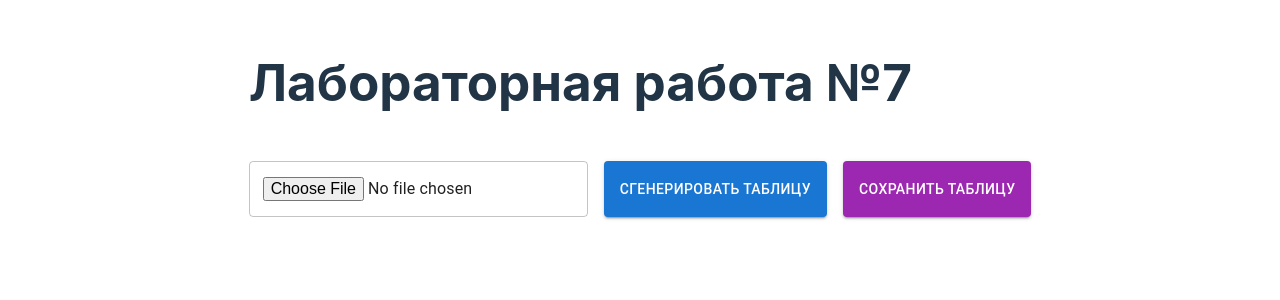
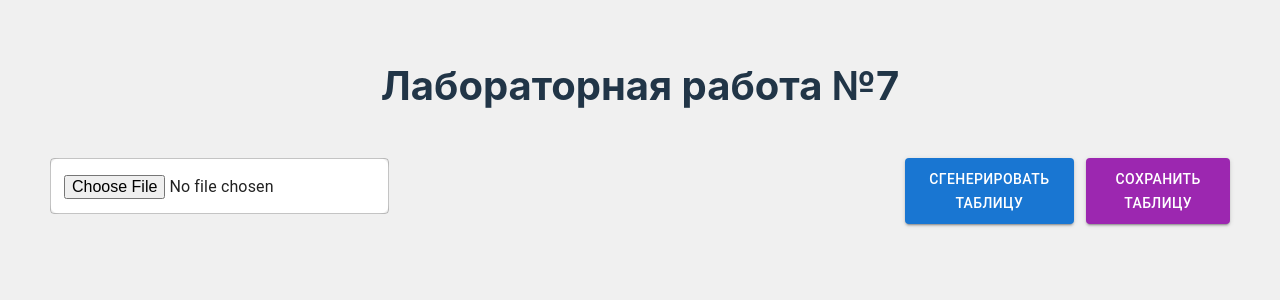
Before and after one commit to Cropsii/DecodeIN, a React (Vite) app: page / in a window 1280 px wide. Shown: the top 300 px of the page. Built offline with nearby package versions, Linux system fonts and the light colour scheme.

Commit message:
Оптимизация под телефоны

```diff
--- a/src/index.css
+++ b/src/index.css
@@ -1,208 +1,273 @@
-/* labwork1.css */
 :root {
   font-family: Inter, system-ui, Avenir, Helvetica, Arial, sans-serif;
   line-height: 1.5;
   font-weight: 400;
-
   color-scheme: light dark;
   color: rgba(255, 255, 255, 0.87);
-  background-color: #292929;
-
-  font-synthesis: none;
-  text-rendering: optimizeLegibility;
-  -webkit-font-smoothing: antialiased;
-  -moz-osx-font-smoothing: grayscale;
+  background-color: #1a1a1a;
 }
 
-a {
-  font-weight: 500;
-  color: #646cff;
-  text-decoration: inherit;
-}
-a:hover {
-  color: #535bf2;
+/* Mobile-first подход */
+body {
+  margin: 0;
+  padding: 10px;
+  min-width: 320px;
+  min-height: 100vh;
+  background: linear-gradient(135deg, #1a1a1a 0%, #2d2d2d 100%);
 }
 
-body {
-  display: flex;
-  align-items: center;
-  flex-direction: column;
-  margin: 0;
-  min-width: 320px;
-  min-height: 100vh;
-}
 main {
-  margin: 20px;
+  padding: 10px;
   display: flex;
   gap: 1rem;
   flex-direction: column;
 }
+
 h1 {
-  font-size: 3.2em;
-  line-height: 1.1;
+  font-size: 1.8em;
+  text-align: center;
+  margin: 1rem 0;
+}
+
+h2 {
+  font-size: 1.4em;
+  text-align: center;
+  color: #747bff;
+}
+span {
+  font-weight: bolder;
+  color: #747bff;
+}
+/* Кнопки */
+.WrapButton {
+  display: flex;
+  flex-direction: column;
+  gap: 0.8rem;
+  padding: 10px;
 }
 
 button {
-  /* width: fit-content; */
+  width: 100%;
+  padding: 12px;
+  font-size: 1em;
   border-radius: 8px;
-  border: 1px solid transparent;
-  padding: 0.6em 1.2em;
-  font-size: 1em;
-  font-weight: 500;
-  font-family: inherit;
-  background-color: #1a1a1a;
-  cursor: pointer;
-  transition: ease-in-out 0.25s;
-}
-.WrapButton {
-  display: flex;
-  gap: 1rem;
-}
-button:hover {
-  scale: 1.05;
-  border-color: #646cff;
-}
-button:focus,
-button:focus-visible {
-  outline: 4px auto -webkit-focus-ring-color;
+  border: none;
+  background: #747bff;
+  color: white;
+  box-shadow: 0 2px 4px rgba(0, 0, 0, 0.2);
 }
 
-tr:hover {
-  opacity: 90%;
-  background: #1a1a1a;
-}
-.Info {
-  transition: ease-in-out 0.2s;
-  width: fit-content;
-  display: flex;
-  flex-direction: column;
-  padding: 1rem;
-  background: #1a1a1a;
-  border-radius: 20px;
-}
-.Info:hover {
-  scale: 1.08;
-}
-.InfoNums {
-  font-weight: bold;
-  font-size: larger;
-  color: #747bff;
-}
-
-.file-input-wrapper {
-  position: relative;
-  display: inline-block;
-}
-
-.file-input {
-  position: absolute;
-  width: 1px;
-  height: 1px;
-  padding: 0;
-  margin: -1px;
-  overflow: hidden;
-  clip: rect(0, 0, 0, 0);
-  border: 0;
-}
-
-.file-input-label {
-  display: inline-block;
-  padding: 0.5rem 1rem;
-  color: white;
-  background-color: #007bff;
-  border: none;
-  border-radius: 4px;
-  cursor: pointer;
-  transition: background-color 0.3s;
-}
-
-.file-input-label:hover {
-  background-color: #0056b3;
-}
-
+/* Таблицы */
 table {
   width: 100%;
-  border-collapse: collapse;
-}
-
-table,
-th,
-td {
-  border: 1px solid black;
+  font-size: 0.9em;
+  display: block;
+  overflow-x: auto;
+  white-space: nowrap;
+  border-radius: 8px;
+  background: rgba(255, 255, 255, 0.05);
 }
 
 th,
 td {
   padding: 8px;
   text-align: left;
+  min-width: 100px;
 }
 
 th {
-  background-color: #372652;
-}
-span {
-  font-size: larger;
-  font-weight: bolder;
-  color: #747bff;
-}
-.ShanonFanoWrap ,.HuffmanWrap {
-  display: flex;
-  align-items: center;
-  flex-direction: column;
-  gap: 1rem;
+  background-color: #747bff;
+  position: sticky;
+  top: 0;
+  z-index: 1;
 }
 
-.ChoseTable{
+/* Информационные блоки */
+.Info {
+  padding: 15px;
+  border-radius: 10px;
+  background: rgba(255, 255, 255, 0.05);
+  margin: 10px 0;
+}
+
+.TableWrap {
   display: flex;
-  justify-content: space-between;
+  flex-direction: column;
+  gap: 1.5rem;
 }
-.TableWrap{
-  display: flex;
-  justify-content: space-between;
-  text-align: center;
+
+.ShanonFanoWrap,
+.HuffmanWrap {
+  width: 100%;
+  padding: 10px;
+  box-sizing: border-box;
 }
+
+/* Кодер/Декодер */
 .DecodeWrap {
   display: flex;
   flex-direction: column;
-  max-width: 600px;
   gap: 1rem;
-  margin: auto;
-  padding: 1rem;
-  background: #1a1a1a3e;
+  padding: 15px;
   border-radius: 10px;
+  background: rgba(255, 255, 255, 0.05);
+}
+
+.DecodeWrap input[type="text"] {
+  width: 100%;
+  padding: 10px;
+  border: none;
+  border-radius: 6px;
+  background: rgba(255, 255, 255, 0.1);
+  color: white;
+  margin: 5px 0;
+  box-sizing: border-box;
 }
 
 .encodedInput {
-  word-wrap: break-word;
-  overflow-wrap: break-word;
-  white-space: pre-wrap;
+  word-break: break-all;
+  white-space: normal;
+  background: rgba(116, 123, 255, 0.1);
   padding: 10px;
-  border-radius: 5px;
-  background: #37265295;
+  border-radius: 6px;
+  font-size: 0.9em;
 }
 
-.encodedText {
-  padding: 10px 20px;
-  background-color: #007bff;
-  color: white;
-  border: none;
-  border-radius: 5px;
-  cursor: pointer;
+/* File input styling */
+.file-input-wrapper {
+  width: 100%;
+  margin-bottom: 10px;
 }
 
-.encodedText:hover {
-  background-color: #0056b3;
+/* Стили для больших экранов */
+@media (min-width: 768px) {
+  body {
+    padding: 20px;
+  }
+
+  main {
+    max-width: 1200px;
+    margin: 0 auto;
+    padding: 20px;
+  }
+
+  h1 {
+    font-size: 2.5em;
+  }
+
+  .WrapButton {
+    flex-direction: row;
+    justify-content: center;
+  }
+
+  button {
+    width: auto;
+  }
+
+  .TableWrap {
+    flex-direction: row;
+    justify-content: space-between;
+  }
+
+  .ShanonFanoWrap,
+  .HuffmanWrap {
+    width: 48%;
+  }
+
+  table {
+    display: table;
+    white-space: normal;
+  }
 }
 
+/* Улучшения для удобства использования */
+button:active {
+  transform: scale(0.98);
+}
+
+input:focus {
+  outline: 2px solid #747bff;
+}
+
+/* Анимации для интерактивных элементов */
+@keyframes fadeIn {
+  from {
+    opacity: 0;
+  }
+  to {
+    opacity: 1;
+  }
+}
+
+.DecodeWrap,
+.Info {
+  animation: fadeIn 0.3s ease-in;
+}
+
+/* Улучшения для тёмного режима */
+@media (prefers-color-scheme: dark) {
+  input::placeholder {
+    color: rgba(255, 255, 255, 0.5);
+  }
+
+  button:hover {
+    background: #535bf2;
+  }
+}
+
+/* Улучшения для светлого режима */
 @media (prefers-color-scheme: light) {
   :root {
     color: #213547;
     background-color: #ffffff;
   }
-  a:hover {
-    color: #747bff;
+
+  body {
+    background: #f0f0f0;
   }
-  button {
-    background-color: #f9f9f9;
+
+  .Info,
+  .DecodeWrap {
+    background: white;
+    box-shadow: 0 2px 8px rgba(0, 0, 0, 0.1);
+  }
+
+  input[type="text"] {
+    background: #f0f0f0;
+    color: #213547;
   }
 }
+
+/* Улучшения для очень маленьких экранов */
+@media (max-width: 320px) {
+  h1 {
+    font-size: 1.5em;
+  }
+
+  h2 {
+    font-size: 1.2em;
+  }
+
+  table {
+    font-size: 0.8em;
+  }
+
+  .Info {
+    font-size: 0.9em;
+  }
+}
+
+/* Стили для улучшения читаемости на средних экранах */
+@media (min-width: 321px) and (max-width: 767px) {
+  table {
+    font-size: 0.95em;
+  }
+
+  .Info {
+    margin: 15px 0;
+  }
+
+  button {
+    margin: 5px 0;
+  }
+}
```
Also changed, not shown: src/components/EncoderDecoder.jsx (+10 -0 lines).
